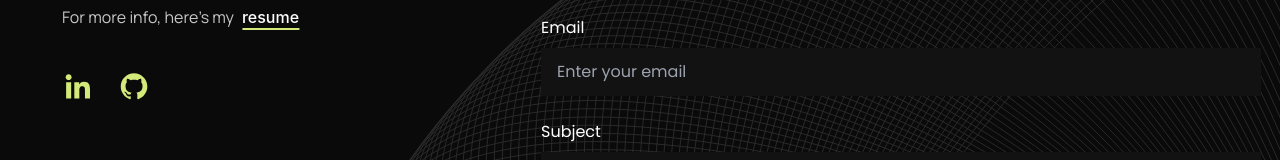
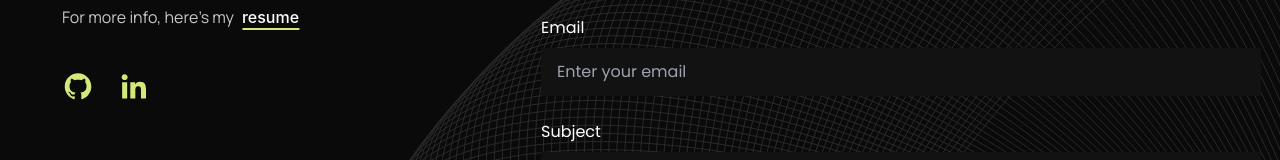
Before and after one commit to BlazerXXI/karliuk-dev, a React (Vite) app: page /contact in a window 1280 px wide. Shown: the part 339-499 px from the top of the page. Built offline with nearby package versions, Linux system fonts and the light colour scheme.

Commit message:
Update(Footer.tsx): socials icons replaced

```diff
--- a/src/components/Footer.tsx
+++ b/src/components/Footer.tsx
@@ -78,7 +78,7 @@ const Footer = () => {
 								aria-label='Visit my GitHub profile'
 								className='btn-hover'
 							>
-								<SocialLink classname='w-[32px] h-auto' linkedinPrimary />
+								<SocialLink classname='w-[32px] h-auto' githubPrimary />
 							</a>
 							<a
 								href={'https://www.linkedin.com/in/blazerxxi'}
@@ -87,7 +87,7 @@ const Footer = () => {
 								aria-label='Visit my LinkedIn profile'
 								className='btn-hover'
 							>
-								<SocialLink classname='w-[32px] h-auto' githubPrimary />
+								<SocialLink classname='w-[32px] h-auto' linkedinPrimary />
 							</a>
 						</div>
 					</div>
```
